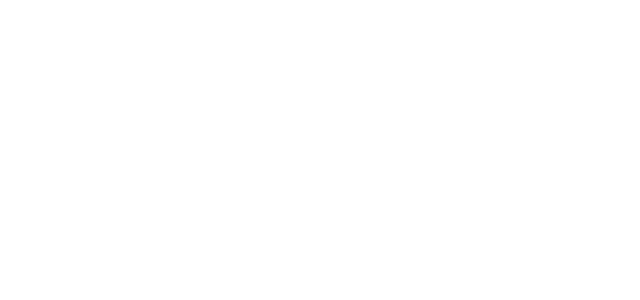
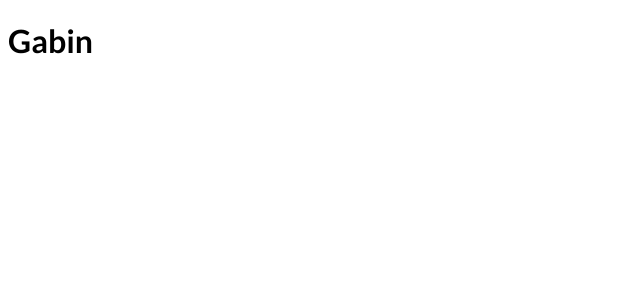
Before and after one commit to Gabin100/nextjs-course-rendering, a Next.js app: page /user-profile in a window 1280 px wide. Before the commit this address had no page. Shown: the top 300 px of the page, without its empty margins (0-640 px from the left). Built offline with nearby package versions, Linux system fonts and the light colour scheme.

Commit message:
getServerSideProps

```diff
--- /dev/null
+++ b/pages/user-profile.tsx
@@ -0,0 +1,23 @@
+import { GetServerSideProps } from 'next';
+
+type UserProfilePageProps = {
+  username: string;
+};
+
+function UserProfilePage(props: UserProfilePageProps) {
+  return (
+    <div>
+      <h1>{props.username}</h1>
+    </div>
+  );
+}
+
+export default UserProfilePage;
+
+export const getServerSideProps: GetServerSideProps = async (context) => {
+  return {
+    props: {
+      username: 'Gabin',
+    },
+  };
+};
```
